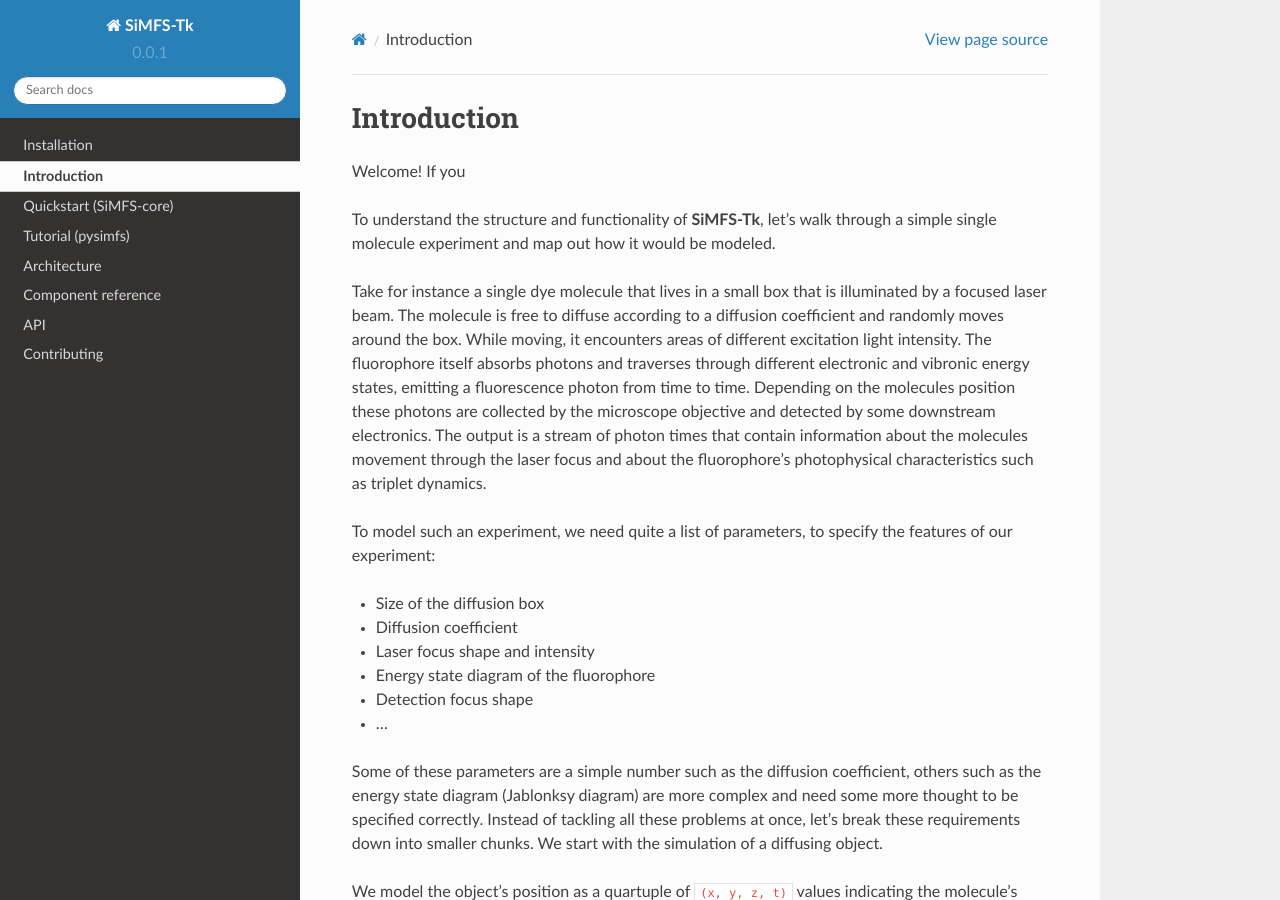
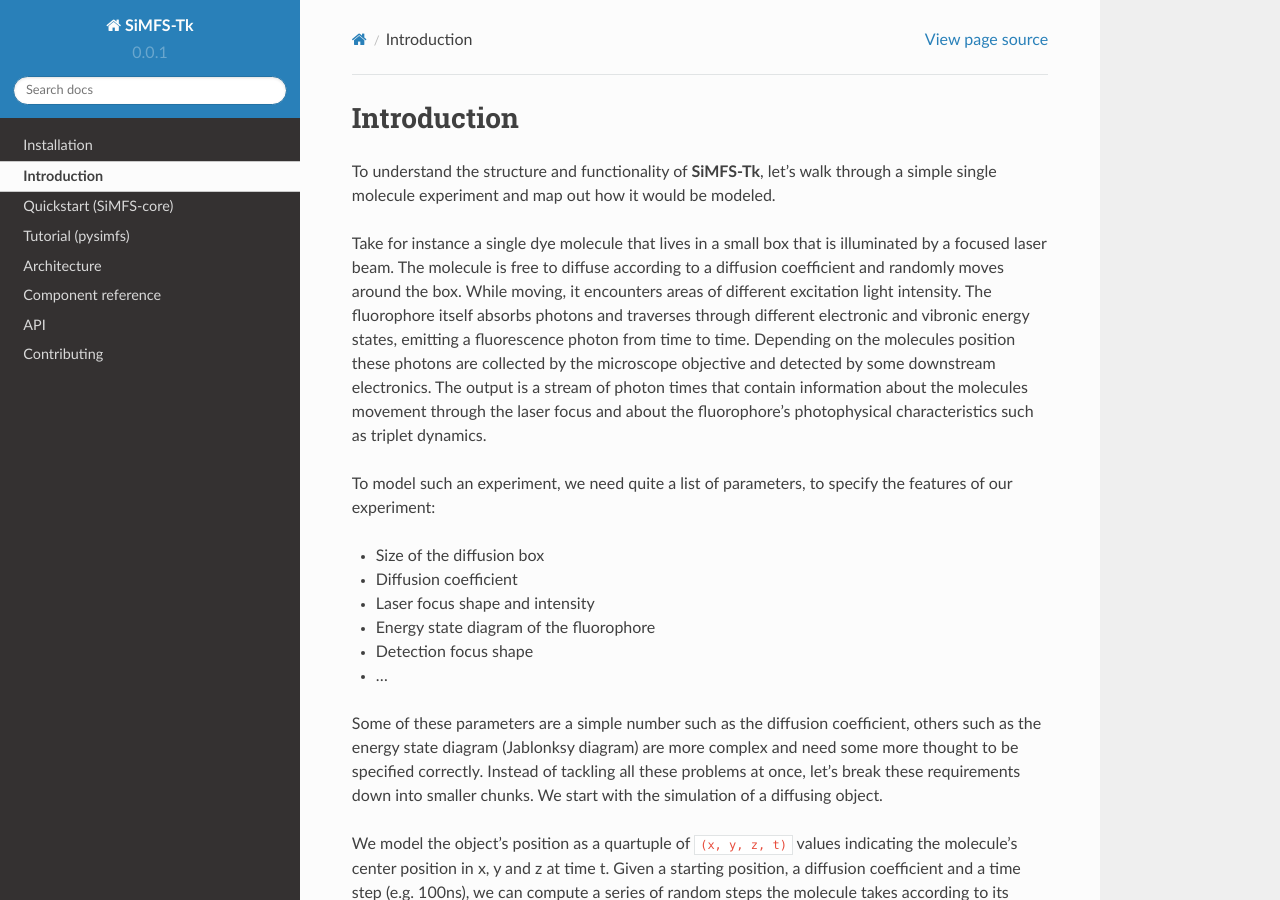
Before and after one commit to sponchcafe/SiMFS-doc, a Sphinx documentation site: the page built from source/introduction.rst, in a window 1280 px wide and 900 px high. Built offline with Sphinx 7.4.7 and the Read the Docs theme 2.0.0, drawn with Linux system fonts in a browser that asks for light colours.

Commit message:
intro typo

```diff
--- a/source/introduction.rst
+++ b/source/introduction.rst
@@ -1,10 +1,9 @@
 Introduction
 ============
 
-Welcome! If you
-
 To understand the structure and functionality of **SiMFS-Tk**, let's walk
-through a simple single molecule experiment and map out how it would be modeled.
+through a simple single molecule experiment and map out how it would be
+modeled.
 
 Take for instance a single dye molecule that lives in a small box that is
 illuminated by a focused laser beam. The molecule is free to diffuse according
```
